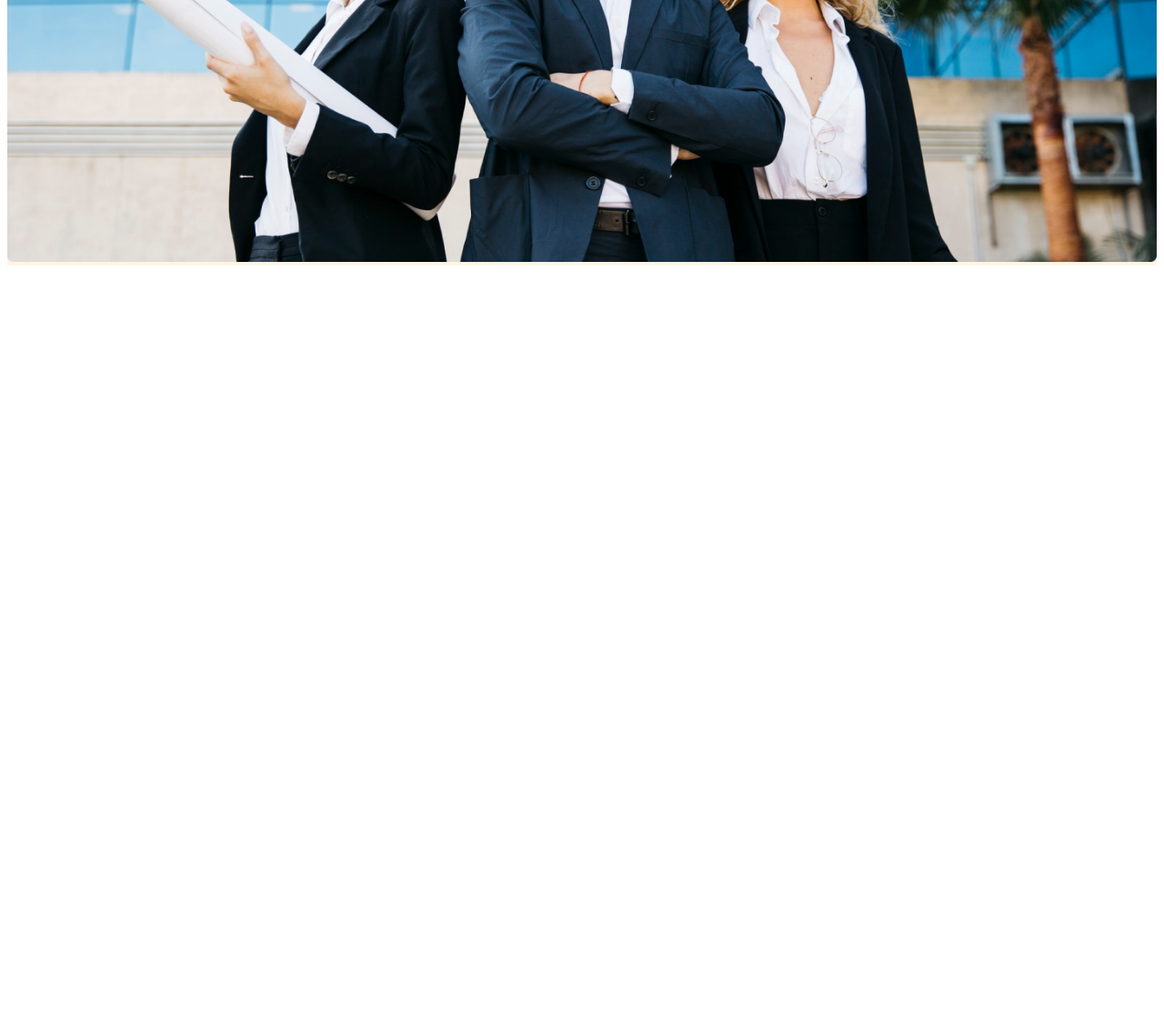
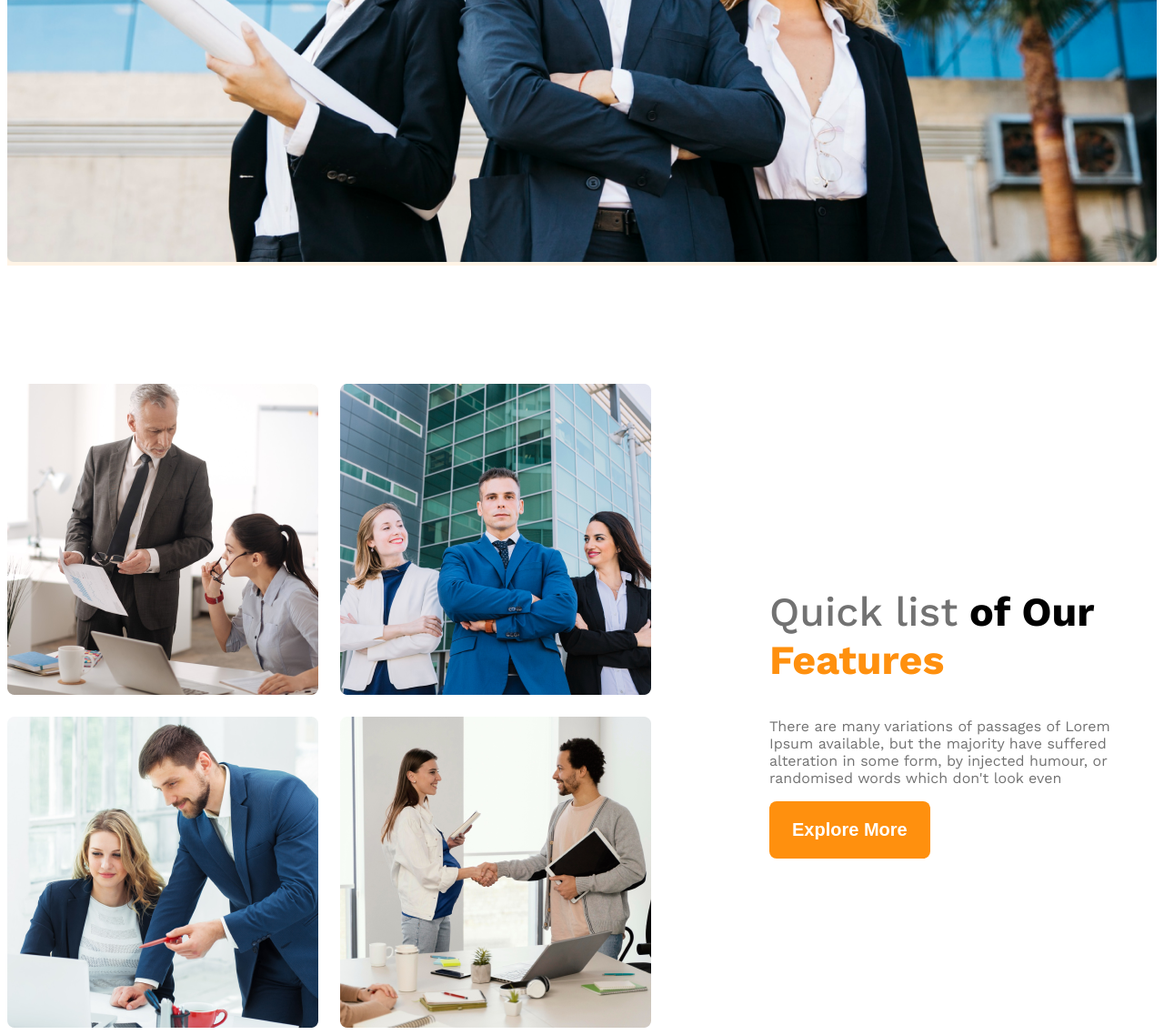
Before and after one commit to Shahid-97-Ahamed/G3-Architects, a plain HTML site: page index.html in a window 1280 px wide. Shown: the part 892-2030 px from the top of the page at 91% size. Before the commit the page ends 1192 px from the top, so only its background shows below. Drawn offline with nearby package versions, Linux system fonts and the light colour scheme.

Commit message:
features and teams section done

```diff
--- a/css/style.css
+++ b/css/style.css
@@ -1,17 +1,19 @@
 /* Font  */
 @import url('https://fonts.googleapis.com/css2?family=Work+Sans:ital,wght@0,100..900;1,100..900&display=swap');
 
-.work-sans-font{
+.work-sans-font {
     font-family: "Work Sans", sans-serif;
     font-optical-sizing: auto;
     font-weight: 400;
     font-style: normal;
 }
+
 /* Shaird Styls */
-.disply-flex{
+.disply-flex {
     display: flex;
 }
-.btn-primary{
+
+.btn-primary {
     background-color: #ff900e;
     color: white;
     padding: 20px 25px;
@@ -20,63 +22,126 @@
     border-radius: 8px;
     border: none;
 }
+main{
+    max-width: 1440px;
+    margin: 0 auto;
+}
+
+main > section{
+    margin-top: 130px;
+}
+
 /* Dark Gray-2 */
-.text-gray{
+.text-gray {
     color: #424242;
 }
+
 /* dark gray-3 */
-.text-light-gray{
-        color: #727272;
+.text-light-gray {
+    color: #727272;
 }
-.bg-light{
+
+.bg-light {
     background-color: rgba(255, 144, 14, 0.1);
+}
+#Features{
+    color: #ff900e;
 }
 /* Nav-styls */
 
-.navbar{
+.navbar {
     justify-content: space-between;
     align-items: center;
 }
+
 /* Nav-links style */
-.brand{
+.brand {
     font-weight: 700;
     font-size: 3rem;
 }
-.nav-items{
+
+.nav-items {
     list-style: none;
     margin-right: 30px;
 }
-.nav-link{
+
+.nav-link {
     text-decoration: none;
     font-weight: 500;
 }
 
-.navbar,.banner{
+.navbar,
+.banner {
     max-width: 1440px;
     margin: 0 auto;
 }
+
 /* Banner Content Start */
-.banner-content{
+.banner-content {
     max-width: 850px;
     margin: 0 auto;
     text-align: center;
     margin-bottom: 50px;
 }
-.banner-title{
+
+.banner-title {
     font-weight: 700;
     font-size: 4em;
 }
-.banner-img{
+
+.banner-img {
     width: 100%;
 }
+
 /* Banner Content End */
+/* Feature and Teams Section Start */
+.teams-img-contener {
+    display: grid;
+    grid-template-columns: repeat(2, 1fr);
+    gap: 24px;
+}
+.teams{
+    align-items: center;
+}
+.Features-contenar{
+    margin-left: 130px;
+    max-width: 530px;
+}
 
+.Features-title{
+    font-size: 2.8rem;
+    font-weight: 700;
+}
+
+#Quick{
+    font-weight: 500;
+}
+/* Feature and Teams Section Ends */
 /* Resposive Layout Start */
 @media screen and (max-width:576px) {
-    .navbar,.nav-links{
+
+    .navbar,
+    .nav-links,
+    .disply-flex {
         flex-direction: column;
+    }
+    .teams-img-contener{
+        grid-template-columns: repeat(1,1fr);
+    }
+    .Features-contenar{
+        margin-left: 20px;
     }
 }
 
 
 /* Resposive Layout Ends */
+
+/* Tablet Responsive Layout */
+@media screen and (min-width:576px) and (max-width:992px){
+    .teams{
+        flex-direction: column;
+    }
+    .Features-contenar{
+        margin: 50px auto;
+    }
+}
--- a/index.html
+++ b/index.html
@@ -22,16 +22,34 @@
         <div class="banner">
             <div class="banner-content">
                 <h1 class="banner-title">
-                Brand New
-                Group of Architects
-            </h1>
-            <p class="banner-des">There are many variations of passages of Lorem Ipsum available, but the majority have suffered alteration in some form, by injected humour, or randomised words which don't look even</p>
-            <button class="btn-primary">Explore More</button>
-        </div>
+                    Brand New
+                    Group of Architects
+                </h1>
+                <p class="banner-des">There are many variations of passages of Lorem Ipsum available, but the majority
+                    have suffered alteration in some form, by injected humour, or randomised words which don't look even
+                </p>
+                <button class="btn-primary">Explore More</button>
+            </div>
             <img class="banner-img" src="images/banner.png" alt="">
         </div>
     </header>
-    <main></main>
+    <main>
+        <section class="teams disply-flex">
+            <div class="teams-img-contener">
+                <img src="images/team1.png" alt="">
+                <img src="images/team2.png" alt="">
+                <img src="images/team3.png" alt="">
+                <img src="images/team4.png" alt="">
+            </div>
+            <div class="Features-contenar">
+                <h1 class="Features-title"><span id="Quick" class="text-light-gray">Quick list</span> <span>of Our</span> <span id="Features">Features</span></h1>
+                <p class="Features-dis text-light-gray">There are many variations of passages of Lorem Ipsum available, but the majority
+                    have suffered alteration in some form, by injected humour, or randomised words which don't look even
+                </p>
+                <button class="btn-primary">Explore More</button>
+            </div>
+        </section>
+    </main>
     <footer></footer>
 </body>
 
```
